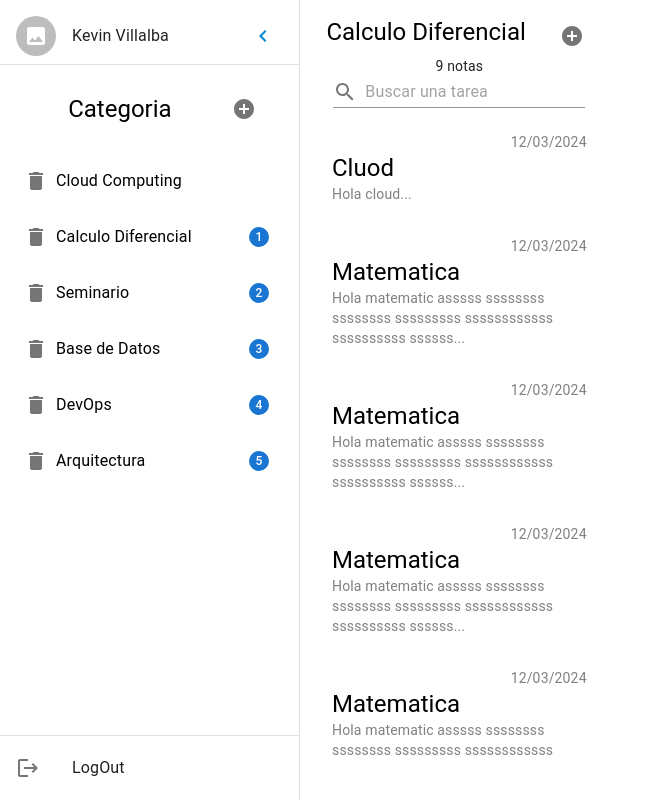
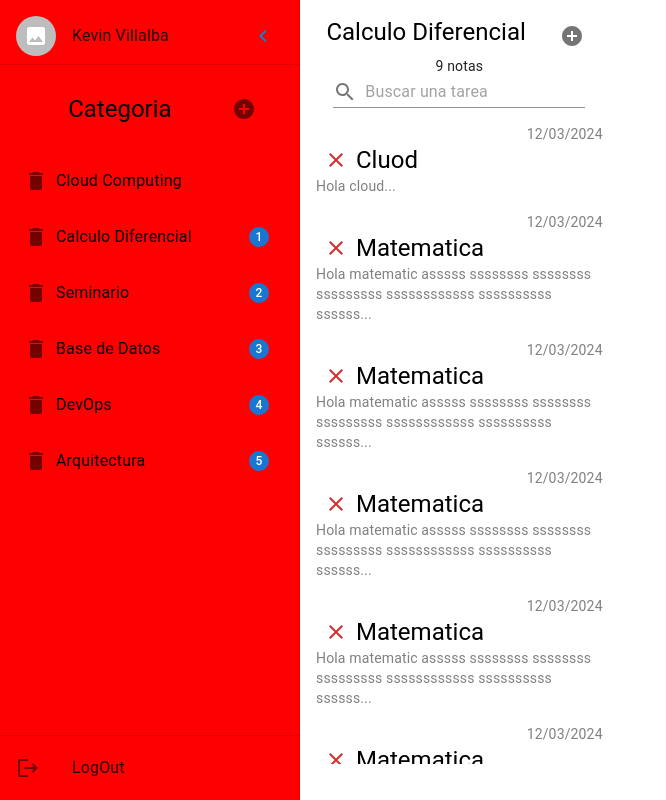
Before and after one commit to kfvillalba/TareasFrontEnd, a React (Create React App) app: page / in a window 1280 px wide. Shown: the whole page, without its empty margins (0-666 px from the left). Built offline with nearby package versions, Linux system fonts and the light colour scheme; no server answers.

Commit message:
casi final

```diff
--- a/src/App.jsx
+++ b/src/App.jsx
@@ -1,11 +1,23 @@
-import React from 'react'
+import React, { useEffect, useState } from 'react'
 import CategoriaSideNavBar from './components/CategoriaSideNavBar'
-
-import TareasEdit from './components/TareasEdit'
-
 
 
 export default function App() {
+  useEffect(() => {
+    viewPost();
+}, []);
+
+const [ispost, setpost] = useState([]);
+const viewPost = async() =>{
+  try {
+    await fetch(`http://localhost:8000/allPost`)
+    .then(res => {
+      if(res.data.success === true){
+        setpost(res.data.listall);
+      }
+    })
+  } catch (error) { throw error;}
+}
   return (
     <div>
       <CategoriaSideNavBar/>
--- a/src/components/CategoriaSideNavBar.jsx
+++ b/src/components/CategoriaSideNavBar.jsx
@@ -104,6 +104,7 @@ export default function CategoriaSideNavBar() {
           '& .MuiDrawer-paper': {
             width: drawerWidth,
             boxSizing: 'border-box',
+            bgcolor:"red"
           },
         }}
         variant="persistent"
--- a/src/components/TareasEdit.jsx
+++ b/src/components/TareasEdit.jsx
@@ -1,5 +1,5 @@
 import { Box, Button, FormControl, TextField} from '@mui/material'
-import React, { useState } from 'react'
+import React, { useEffect, useState } from 'react'
 import FormCategoria from './FormCategoria'
 import { useForm } from 'react-hook-form'
 import ReactQuill from 'react-quill'
@@ -11,33 +11,43 @@ const TareasEdit = () => {
   const {
     register,
     handleSubmit,
+    watch,
     formState: { errors },
   } = useForm()
+
+  useEffect(() => {
+    register("descripcion");
+  }, [register]);
 
   const [userInfo, setuserInfo] = useState({
     titulo: '',
     description: '',
    });
+
+   const onChangeValue = (e) => {
+    setuserInfo({
+      ...userInfo,
+      [e.target.name]:e.target.value
+    });
+  }
    const ontitulo = (value) => {
     setuserInfo({ ...userInfo,
       titulo:value
     });
-    console.log(value)
+
     }
-  const ondescription = (value) => {
+  const ondescription = (data) => {
     setuserInfo({ ...userInfo,
-      description:value
+      description:data
     });
-    console.log(value)
   }
+  const editorContent = watch("descripcion");
+
   return (
     <Box sx={{
-
-
     }}>
       <form onSubmit={handleSubmit((data)=>{
         console.log(data)
-        ontitulo(data.titulo)
       })}>
             <FormControl sx={{mt:3}}>
                 <TextField
@@ -57,13 +67,14 @@ const TareasEdit = () => {
                 }}>
                  <ReactQuill
                    theme="snow"
-                  value={userInfo.description}
-                  onSubmit={ondescription}
+                   name="descripcion"
+                   value={ondescription}
+                   onChange={watch("descripcion")}
                    placeholder={"Escribe la descripción aquí..."}
                    modules={modules('t1')}
                    formats={formats}
+                   />
 
-                  />
                  </Box>
 
             </FormControl>
--- a/src/components/TareasList.jsx
+++ b/src/components/TareasList.jsx
@@ -1,7 +1,7 @@
 
-import { Grid,List, ListItem, ListItemButton, Typography,  Box,  } from '@mui/material'
+import { Grid,List, ListItem, ListItemButton, Typography,  Box, IconButton, Button,  } from '@mui/material'
 import React from 'react'
-
+import CloseIcon from '@mui/icons-material/Close';
 
 const TareasList = () => {
 
@@ -72,11 +72,20 @@ const TareasList = () => {
     <Box sx={{overflowY:"auto", height:"82vh",} }>
     <List >
         {categorias.map((tarea, titulo) => (
-            <ListItem key={titulo}>
-                <ListItemButton >
+            <ListItem key={titulo} disablePadding>
+                <ListItemButton  >
                   <Grid xs={12}>
-                    <Typography textAlign={'right'} variant="body2" color="grey">{tarea.fecha}</Typography>
+                  <Typography textAlign={'right'} ml={22}  variant="body2" color="grey">{tarea.fecha}</Typography>
+                    <Box sx={{
+                      display:"flex",
+                      flexDirection:"row",
+                      justifyContent:"flex-start"
+                    }}>
+                      <IconButton color='error' sx={{paddingY:0,}} >
+                        <CloseIcon fontSize='medium'/>
+                      </IconButton>
                     <Typography variant="h5" color="black">{tarea.titulo.substring(0,20)}</Typography>
+                    </Box>
                     <Typography variant="body2" color="grey">{tarea.descripcion.substring(0,80)+ "..."} </Typography>
                   </Grid>
                 </ListItemButton>
```
Lines whose indentation alone changed are shown as unchanged.
